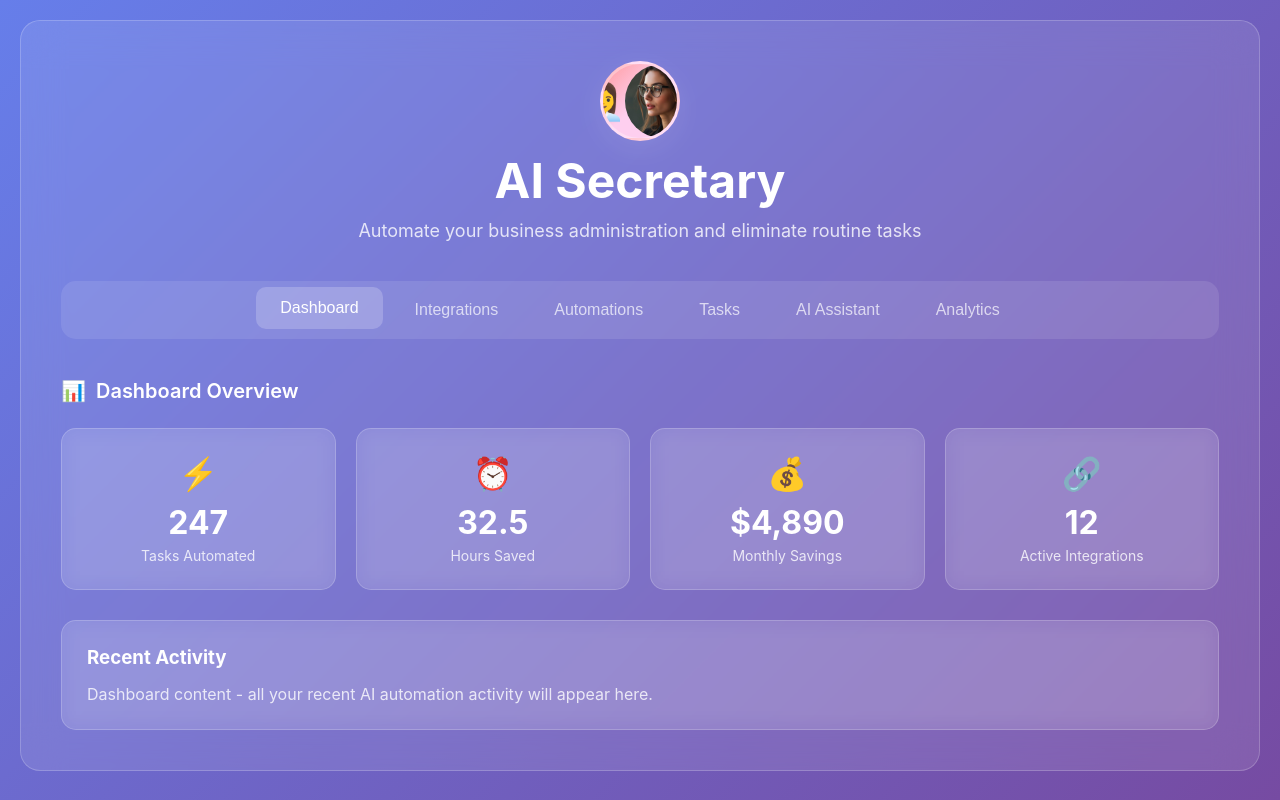
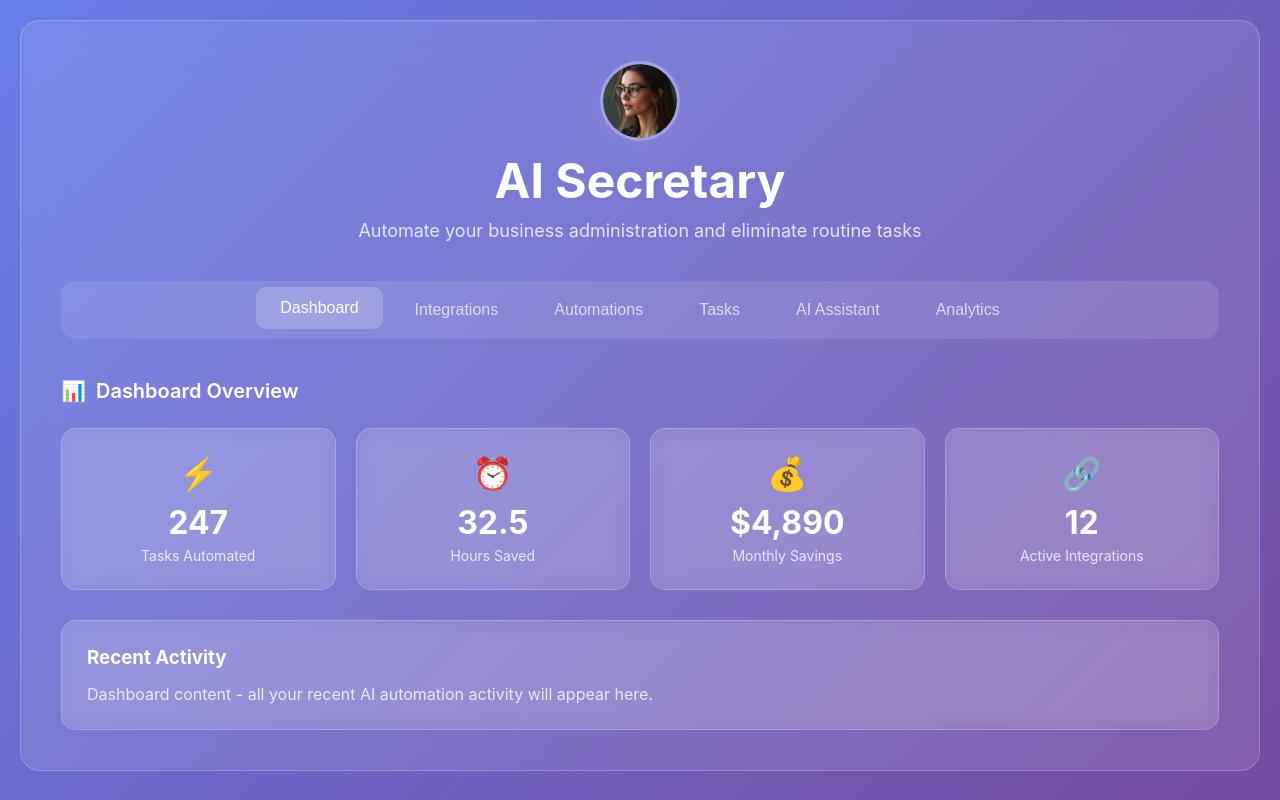
Before and after one commit to NeftyBallers/ai-secretary-demo, a website: page index.html in a window 1280 px wide. Drawn offline with Linux system fonts and the light colour scheme.

Commit message:
Update index.html

```diff
--- a/index.html
+++ b/index.html
@@ -38,7 +38,7 @@
             height: 80px;
             margin: 0 auto 10px;
             border-radius: 50%;
-            background: linear-gradient(135deg, #ff9a9e 0%, #fecfef 50%, #fecfef 100%);
+            background: transparent;
             display: flex;
             align-items: center;
             justify-content: center;
@@ -52,15 +52,8 @@
             width: 100%;
             height: 100%;
             object-fit: cover;
+            object-position: center;
             border-radius: 50%;
-        }
-
-        .logo::before {
-            content: '👩‍💼';
-            font-size: 36px;
-            display: flex;
-            align-items: center;
-            justify-content: center;
         }
 
         .title {
```
